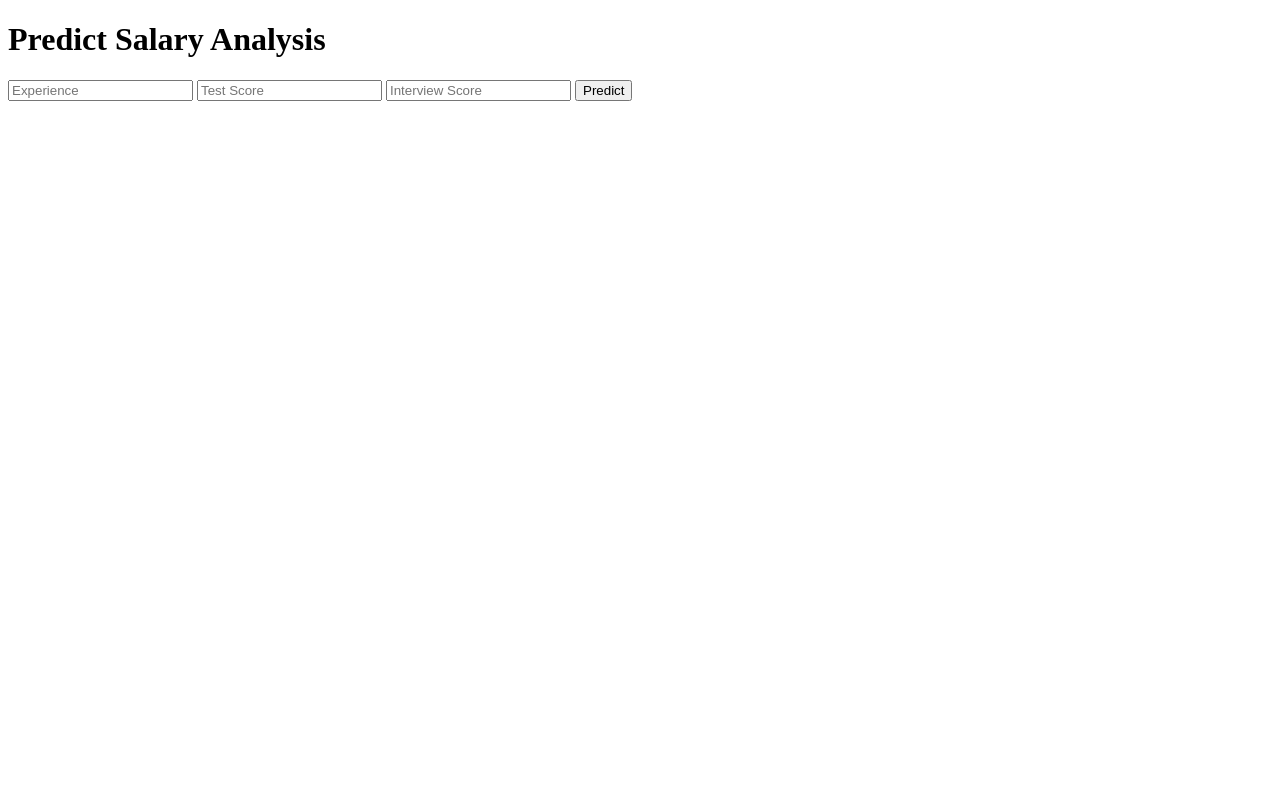
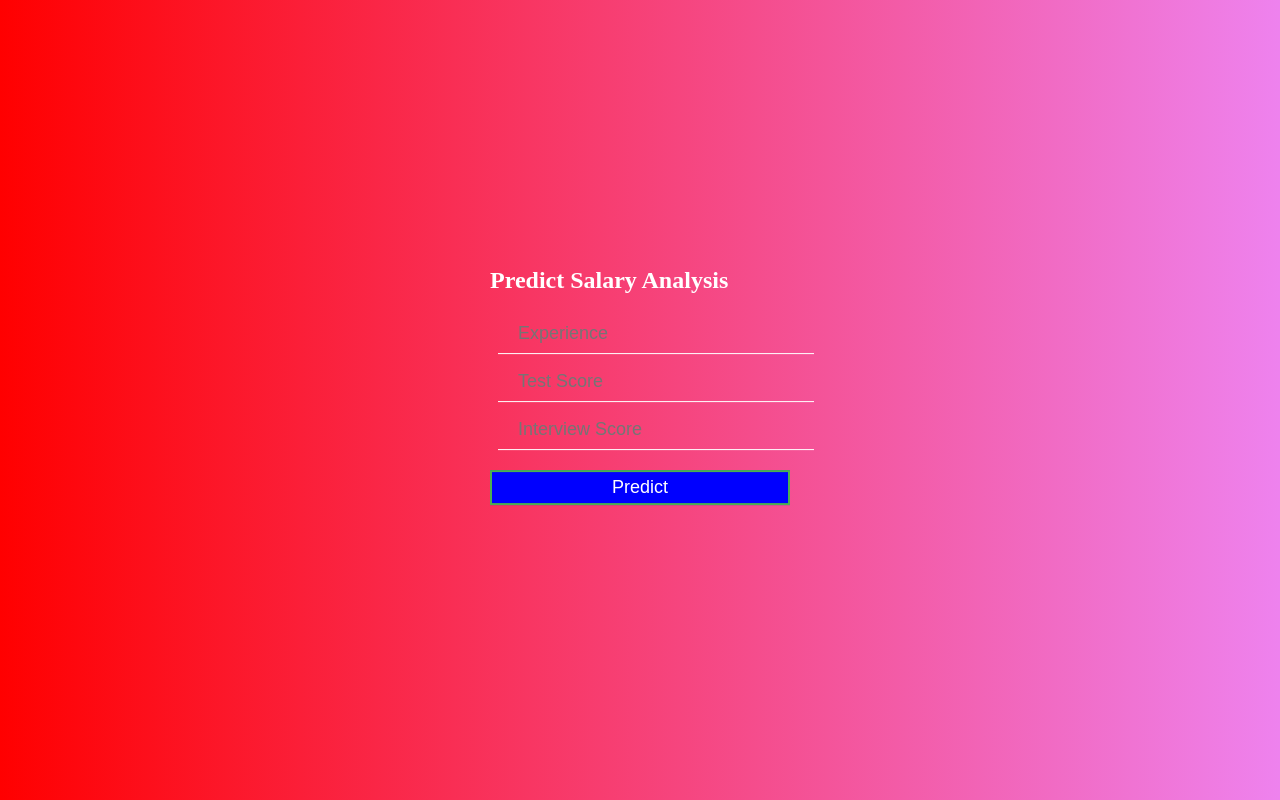
Before and after one commit to Jagannath8/Heroku, a Flask app: page / in a window 1280 px wide. Run offline with Flask 2, Linux system fonts and the light colour scheme; parts of the project's set-up code (start-up, migrations or seed data) failed here and were passed over.

Commit message:
Update index.html

```diff
--- a/templates/index.html
+++ b/templates/index.html
@@ -1,6 +1,7 @@
 <!DOCTYPE html>
-<html >
+<html>
 <!--From https://codepen.io/frytyler/pen/EGdtg-->
+
 <head>
     <meta charset="UTF-8">
     <title>ML API</title>
@@ -9,28 +10,76 @@
     <link href='https://fonts.googleapis.com/css?family=Hind:300' rel='stylesheet' type='text/css'>
     <link href='https://fonts.googleapis.com/css?family=Open+Sans+Condensed:300' rel='stylesheet' type='text/css'>
 
+    <style>
+        .login {
+            width: 300px;
+            position: absolute;
+            top: 50%;
+            left: 50%;
+            transform: translate(-50%, -50%);
+            color: white;
+        }
 
+        .textbox {
+            width: 100%;
+            overflow: hidden;
+            font-size: 20px;
+            padding: 8px;
+            margin: 8px;
+            border-bottom: 1px solid ;
+        }
+
+        .textbox input {
+            color: white;
+            border: none;
+            outline: none;
+            font-size: 18px;
+            background: none;
+            width: 80%;
+            float: left;
+            margin: 0 10px;
+        }
+
+        .btn {
+            width: 100%;
+            border: 2px solid #4caf50;
+            color: white;
+            background: blue;
+            padding: 5px;
+            font-size: 18px;
+            cursor: pointer;
+            margin: 12px 0;
+        }
+    </style>
 </head>
 
-<body>
+<body style="background-image: linear-gradient(to right, red, violet);">
     <div class="login">
-	<h1>Predict Salary Analysis</h1>
 
         <!-- Main Input For Receiving Query to our ML -->
-    <form action="{{ url_for('predict')}}"method="post">
+        <form action="{{ url_for('predict')}}" method="post">
+            <h2>Predict Salary Analysis</h2>
+
+            <div class="textbox">
                 <input type="text" name="experience" placeholder="Experience" required="required" />
+            </div>
+            <div class="textbox">
                 <input type="text" name="test_score" placeholder="Test Score" required="required" />
+            </div>
+            <div class="textbox">
                 <input type="text" name="interview_score" placeholder="Interview Score" required="required" />
+            </div>
 
-        <button type="submit" class="btn btn-primary btn-block btn-large">Predict</button>
+            <button type="submit" class="btn">Predict</button>
+
         </form>
 
         <br>
-   <br>
-   {{ prediction_text }}
+        <br> {{ prediction_text }}
 
     </div>
 
 
 </body>
+
 </html>
```
Lines whose indentation alone changed are shown as unchanged.
